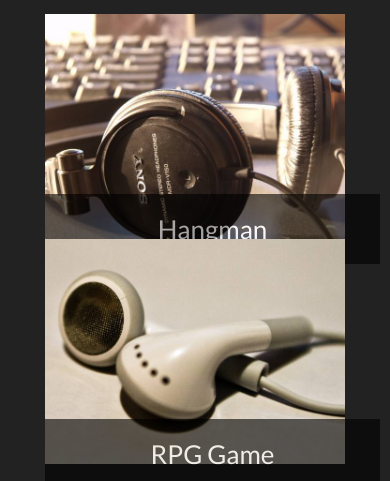
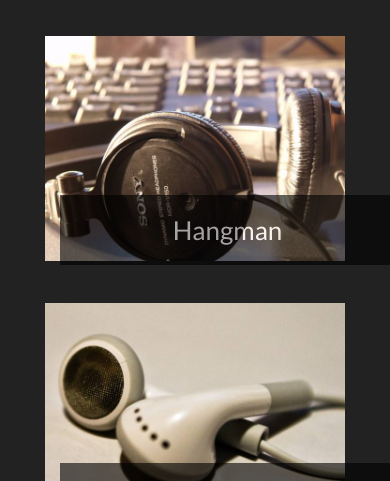
Before and after one commit to asztell/portfolio-assignment, a plain HTML site: page assignment2/portfolio.html in a window 390 px wide. Shown: the part 185-666 px from the top of the page. Drawn offline with nearby package versions, Linux system fonts and the light colour scheme.

Commit message:
finished media queries

```diff
--- a/assignment1/assets/css/style.css
+++ b/assignment1/assets/css/style.css
@@ -399,12 +399,14 @@ footer, .push {
 		/*margin-bottom: 60px;*/
 		float: none;
 		position: relative;
+		top: -60px;
 	}
 	#portfolio_pix > a:nth-child(2n-1) > h3:nth-child(2) {
 		margin: auto;
 		width: 363px;
 		display: block;
 		position: relative;
+		top: -60px;
 	}
 	#portfolio_pix > a:nth-child(2n-1) > img:nth-child(2) {
 		margin: auto;
--- a/assignment2/portfolio.html
+++ b/assignment2/portfolio.html
@@ -30,7 +30,7 @@
 					<h2 class="page-header">Portfolio</h2>
 					<div class="row">
 						<div class="col-lg-12 col-md-12">
-							<a href="#">
+							<a class="col-lg-12 col-md-12" href="#">
 								<img class="img-responsive col-lg-6 col-md-12 col-sm-6" src="assets/images/img1.jpg" alt="1">
 								<div class="caption">
 									<h3>Hangman</h3>
@@ -38,7 +38,7 @@
 							</a>
 						</div>
 						<div class="col-lg-12">
-							<a href="#">
+							<a class="col-lg-12 col-md-12" href="#">
 								<img class="img-responsive col-lg-6 col-md-12 col-sm-6" src="assets/images/img2.jpg" alt="2">
 								<div class="caption">
 									<h3>RPG Game</h3>
```
